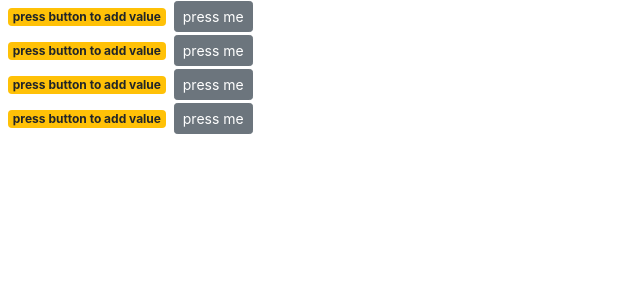
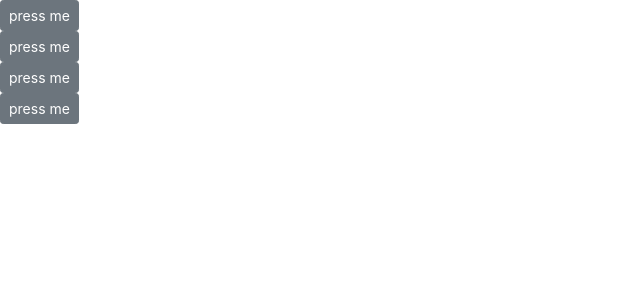
Before and after one commit to kevinsbstn4/belajar-React-Component, a React (Create React App) app: page / in a window 1280 px wide. Shown: the top 300 px of the page, without its empty margins (0-640 px from the left). Built offline with nearby package versions, Linux system fonts and the light colour scheme.

Commit message:
passing data to components

```diff
--- a/src/components/counter.jsx
+++ b/src/components/counter.jsx
@@ -2,7 +2,7 @@ import React, { Component } from 'react';
 
 export default class Counter extends Component {
   state = {
-    count: 0
+    value: this.props.value
   };
 
   handleIncrement = Product => {
--- a/src/components/counters.jsx
+++ b/src/components/counters.jsx
@@ -4,7 +4,7 @@ import Counter from './counter';
 class Counters extends Component {
   state = {
     counters: [
-      { id: 1, value: 1 },
+      { id: 1, value: 4 },
       { id: 2, value: 1 },
       { id: 3, value: 1 },
       { id: 4, value: 1 }
@@ -14,7 +14,7 @@ class Counters extends Component {
     return (
       <div>
         {this.state.counters.map(counters => (
-          <Counter key={counters.id} />
+          <Counter key={counters.id} value={counters.value} selected={true} />
         ))}
       </div>
     );
```
